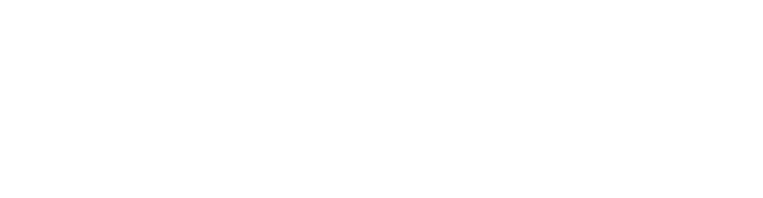
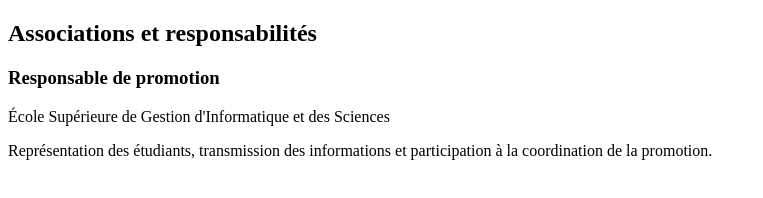
Before and after one commit to Joypeu/-mon-cv, a plain HTML site: page index.html in a window 1280 px wide. Shown: the whole page, without its empty margins (0-763 px from the left). Drawn offline with Linux system fonts and the light colour scheme.

Commit message:
mise en place de la section associations

```diff
--- a/index.html
+++ b/index.html
@@ -7,6 +7,17 @@
      <link rel="stylesheet" href="style.css">
 </head>
 <body>
+    <section id="associations">
+    <h2>Associations et responsabilités</h2>
 
+    <div>
+        <h3>Responsable de promotion</h3>
+        <p>École Supérieure de Gestion d'Informatique et des Sciences</p>
+        <p>
+            Représentation des étudiants, transmission des informations
+            et participation à la coordination de la promotion.
+        </p>
+    </div>
+</section>
 </body>
 </html>
```
